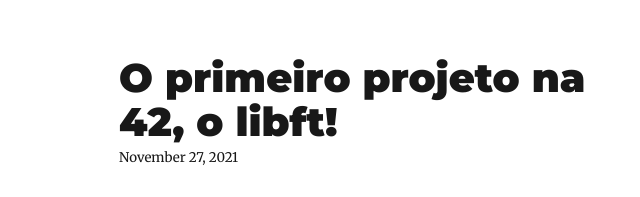
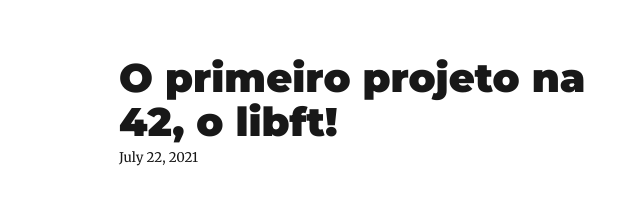
Before and after one commit to iaurg/segredo-dev, a Gatsby site: page /42-libft/ in a window 1280 px wide. Shown: the top 197 px of the page, 466-1106 px from the left. Built offline with nearby package versions, Linux system fonts and the light colour scheme; Gatsby itself is replaced by a stand-in of ours; some packages are replaced by stand-ins of ours.

Commit message:
fix:date

```diff
--- a/content/blog/42-libft/index.md
+++ b/content/blog/42-libft/index.md
@@ -2,7 +2,7 @@
 title: O primeiro projeto na 42, o libft!
 slug: 42-libft
 description: "O processo de desenvolvimento do primeiro projeto na 42, uma biblioteca completa em C"
-date: "2021-11-27T03:09:39.000Z"
+date: "2021-07-22T03:09:39.000Z"
 ---
 
 Após o basecamp este é o primeiro desafio dentro do curso da 42, resumi-se a um projeto para que você crie uma biblioteca em C que possa ser usada em projetos futuros.
```
